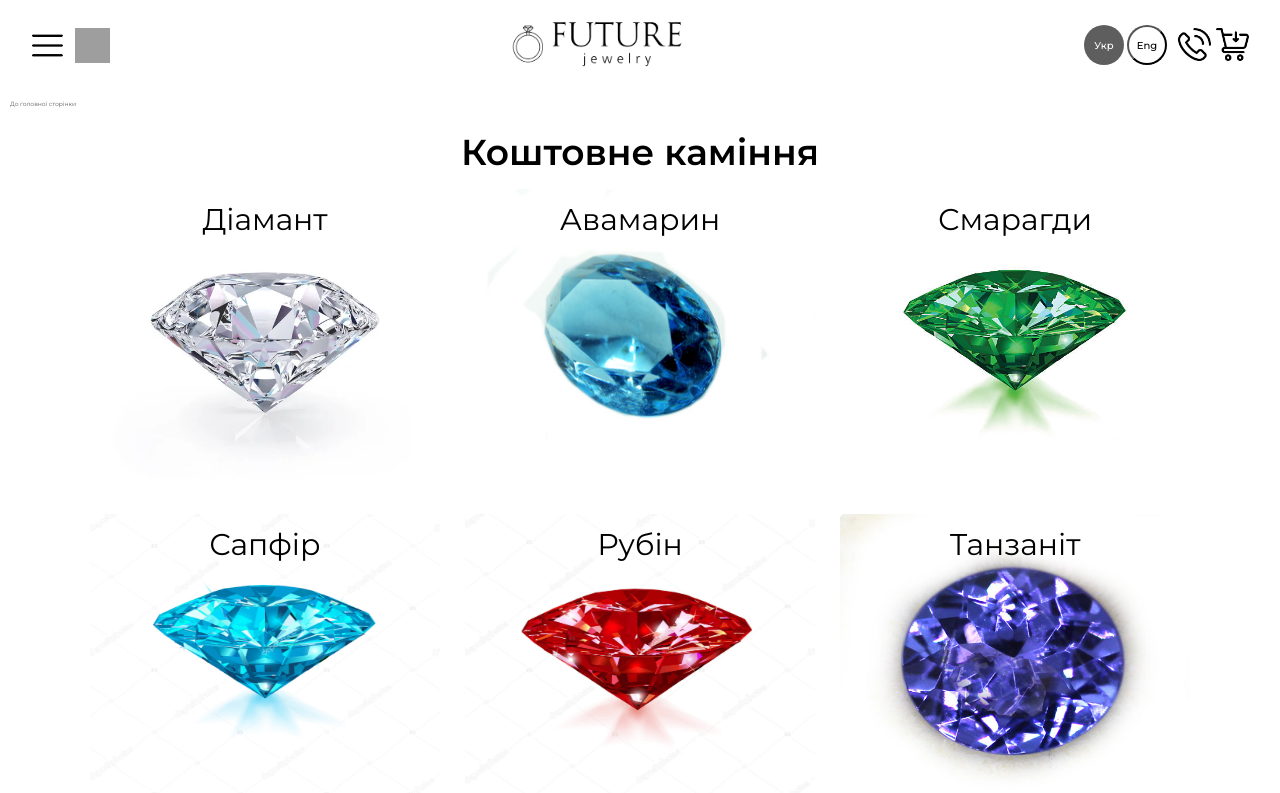
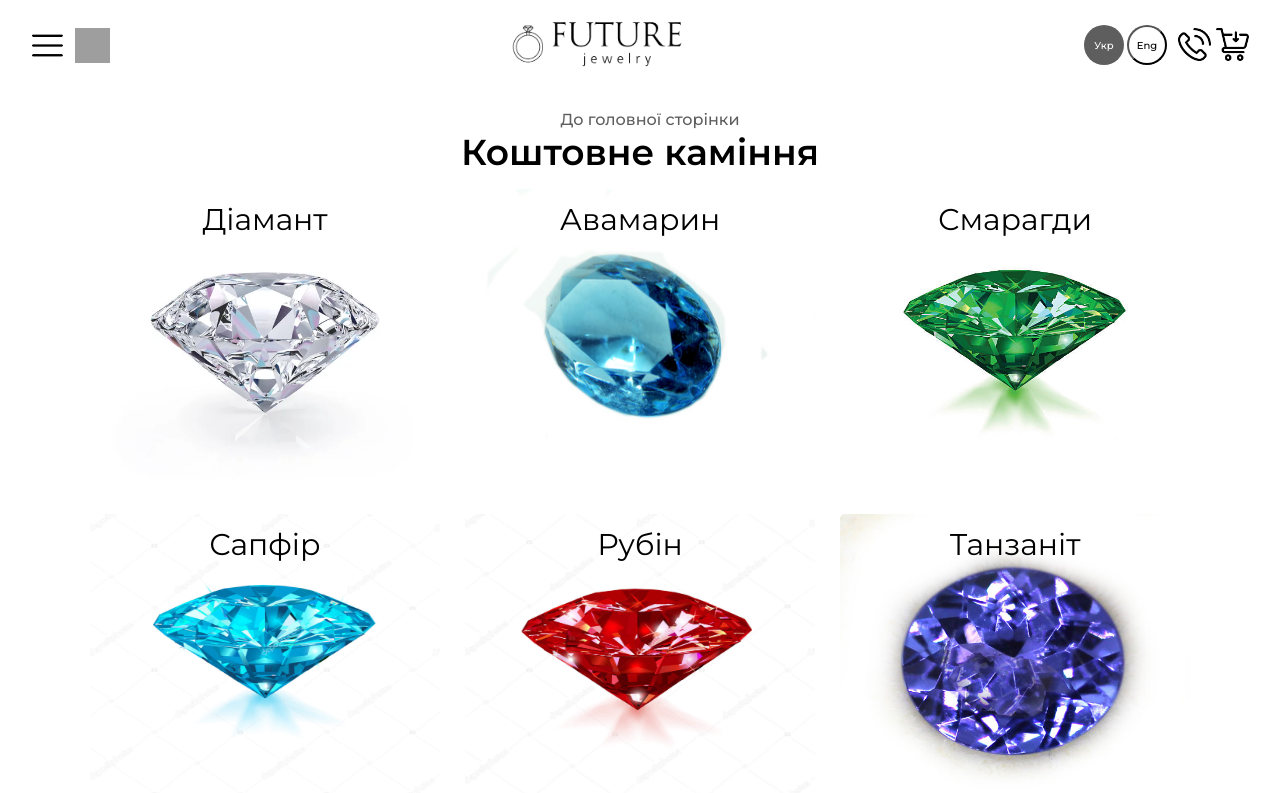
Before and after one commit to DenViso/future, a React (Vite) app: page /Diamond in a window 1280 px wide. Shown: the top 793 px of the page. Built offline with nearby package versions, Linux system fonts and the light colour scheme; no server answers; grey boxes are pictures that could not be loaded; a web font is replaced by a local one.

Commit message:
fix som things

```diff
--- a/src/components/Section/Diamond.jsx
+++ b/src/components/Section/Diamond.jsx
@@ -3,7 +3,7 @@ import { Link } from "react-router-dom";
 export const Diamond = ({t}) => {
   return (
     <div className="diamond">
-      <Link to="/">{t("back.toMain")}</Link>
+      <Link className="back " to="/">{t("back.toMain")}</Link>
       <h1>{t("stones.title")}</h1>
       <ul className="diamondList">
         <li>
```
